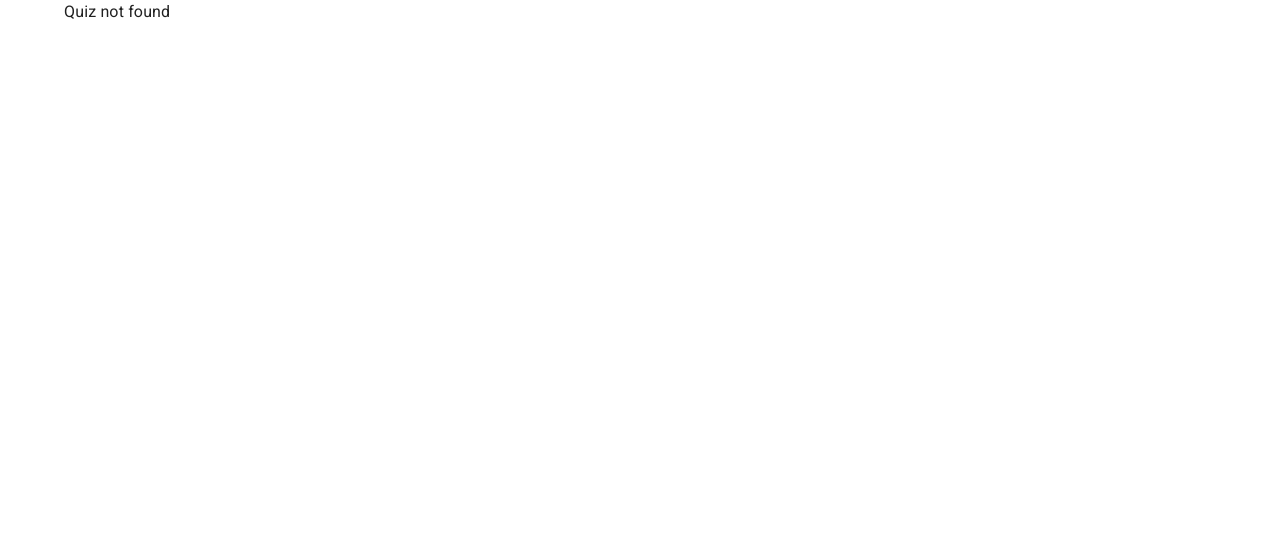
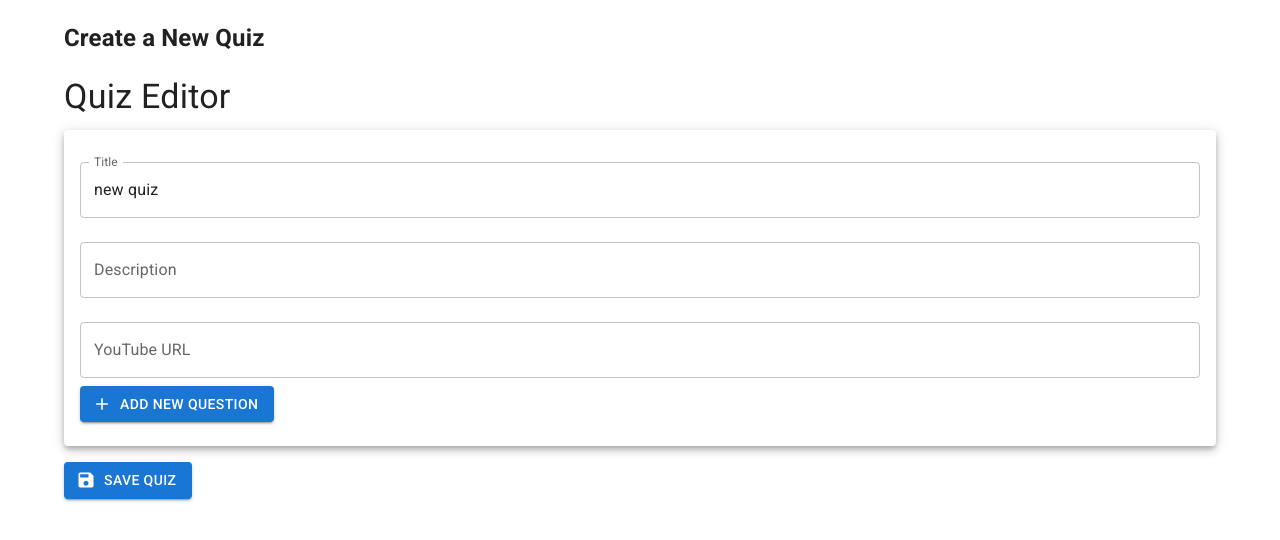
Before and after one commit to rjpals/bsn-app, a React (Create React App) app: page /quiz/new in a window 1280 px wide. Before the commit this address had no page. Shown: the top 540 px of the page. Built offline with nearby package versions, Linux system fonts and the light colour scheme.

Commit message:
Add quiz creator

```diff
--- a/src/App.tsx
+++ b/src/App.tsx
@@ -1,8 +1,9 @@
 import React from "react";
 import { BrowserRouter as Router, Route, Routes } from "react-router-dom";
 import { Container, CssBaseline } from "@mui/material";
-import QuizEditor from "./components/QuizEditor";
+import QuizEditorPage from "./components/QuizEditorPage";
 import QuizzesList from "./components/QuizList";
+import QuizCreator from "./components/QuizCreator";
 
 function App() {
   return (
@@ -12,8 +13,8 @@ function App() {
         <Container>
           <Routes>
             <Route path="/" element={<QuizzesList />} />
-            <Route path="/quiz" />
-            <Route path="/quiz/:id" element={<QuizEditor />} />
+            <Route path="/quiz/new" element={<QuizCreator />} />
+            <Route path="/quiz/:id" element={<QuizEditorPage />} />
           </Routes>
         </Container>
       </Router>
--- /dev/null
+++ b/src/components/QuizCreator.tsx
@@ -0,0 +1,37 @@
+import React, { useState } from "react";
+import QuizEditor from "./QuizEditor"; // Assume you have a QuizEditor component
+import { Quiz, createQuiz } from "../store/quiz";
+import { getRandomIntId } from "../util";
+import { getFormattedDate } from "../util";
+import { useAppDispatch } from "../hooks";
+import { useNavigate } from "react-router-dom";
+
+const QuizCreator = () => {
+  const dispatch = useAppDispatch();
+  const navigate = useNavigate();
+  const [newQuiz, setNewQuiz] = useState<Quiz>({
+    id: getRandomIntId(),
+    created: getFormattedDate(),
+    modified: getFormattedDate(),
+    score: null,
+    description: "",
+    title: "new quiz",
+    url: "",
+    questions_answers: [],
+  });
+
+  const handleSave = () => {
+    dispatch(createQuiz(newQuiz));
+    // Redirect to quizzes list or other appropriate route
+    navigate("/");
+  };
+
+  return (
+    <div>
+      <h2>Create a New Quiz</h2>
+      <QuizEditor quiz={newQuiz} setQuiz={setNewQuiz} onSave={handleSave} />
+    </div>
+  );
+};
+
+export default QuizCreator;
--- a/src/components/QuizEditor.tsx
+++ b/src/components/QuizEditor.tsx
@@ -1,5 +1,4 @@
-import React, { useState, useEffect } from "react";
-import { useParams } from "react-router-dom";
+import React from "react";
 import {
   Box,
   Button,
@@ -10,31 +9,17 @@ import {
 } from "@mui/material";
 import AddIcon from "@mui/icons-material/Add";
 import SaveIcon from "@mui/icons-material/Save";
-import { Question } from "../store/quiz";
-import { useAppSelector, useAppDispatch } from "../hooks";
-import { updateQuiz, selectQuizzes } from "../store/quiz";
+import { Question, Quiz } from "../store/quiz";
 
 import { getRandomIntId } from "../util";
 import QuestionEditor from "./QuestionEditor";
 
-const QuizEditor = () => {
-  const { id } = useParams();
-  const dispatch = useAppDispatch();
-  const quizzes = useAppSelector(selectQuizzes);
-  const originalQuiz = id && quizzes.find((quiz) => quiz.id === parseInt(id));
-  const [quiz, setQuiz] = useState(originalQuiz);
-
-  useEffect(() => {
-    setQuiz(originalQuiz);
-  }, [id, originalQuiz]);
-
-  // TODO make this better
-  if (!quiz) return <div>Quiz not found</div>;
-
-  const handleSave = () => {
-    dispatch(updateQuiz(quiz));
-  };
-
+type QuizEditorProps = {
+  quiz: Quiz;
+  setQuiz: (quiz: Quiz) => void;
+  onSave: () => void;
+};
+const QuizEditor: React.FC<QuizEditorProps> = ({ quiz, setQuiz, onSave }) => {
   const handleQuestionChange = (updatedQuestion: Question) => {
     const updatedQuestions = [...quiz.questions_answers];
     const questionIndex = updatedQuestions.findIndex(
@@ -111,7 +96,7 @@ const QuizEditor = () => {
         <Button
           variant="contained"
           color="primary"
-          onClick={handleSave}
+          onClick={onSave}
           startIcon={<SaveIcon />}
         >
           Save Quiz
--- /dev/null
+++ b/src/components/QuizEditorPage.tsx
@@ -0,0 +1,32 @@
+import React, { useState, useEffect } from "react";
+import { useParams } from "react-router-dom";
+import { useAppSelector, useAppDispatch } from "../hooks";
+import { updateQuiz, selectQuizzes } from "../store/quiz";
+import { useNavigate } from "react-router-dom";
+
+import QuizEditor from "./QuizEditor";
+
+const QuizEditorPage = () => {
+  const { id } = useParams();
+  const dispatch = useAppDispatch();
+  const navigate = useNavigate();
+  const quizzes = useAppSelector(selectQuizzes);
+  const originalQuiz = id && quizzes.find((quiz) => quiz.id === parseInt(id));
+  const [quiz, setQuiz] = useState(originalQuiz);
+
+  useEffect(() => {
+    setQuiz(originalQuiz);
+  }, [id, originalQuiz]);
+
+  // TODO make this better
+  if (!quiz) return <div>Quiz not found</div>;
+
+  const handleSave = () => {
+    dispatch(updateQuiz(quiz));
+    navigate("/");
+  };
+
+  return <QuizEditor quiz={quiz} setQuiz={setQuiz} onSave={handleSave} />;
+};
+
+export default QuizEditorPage;
--- a/src/components/QuizList.tsx
+++ b/src/components/QuizList.tsx
@@ -29,7 +29,6 @@ const QuizzesList = () => {
           </CardContent>
         </Card>
       ))}
-      {/* TODO: Add a new quiz creator */}
       <Link to="/quiz/new">
         <Button variant="contained" color="primary" sx={{ marginTop: 2 }}>
           Add New Quiz
--- a/src/store/quiz.ts
+++ b/src/store/quiz.ts
@@ -2,6 +2,7 @@ import { createSlice, PayloadAction } from '@reduxjs/toolkit'
 import type { RootState } from '.'
 
 import exampleQuiz from '../example.json';
+import { getFormattedDate } from '../util';
 
 export type Answer = {
   id: number;
@@ -44,8 +45,11 @@ export const quizSlice = createSlice({
     },
     updateQuiz: (state, action: PayloadAction<Quiz>) => {
       const index = state.quizzes.findIndex((quiz) => quiz.id === action.payload.id);
-      state.quizzes[index] = action.payload;
-    }
+      state.quizzes[index] = {
+        ...action.payload,
+        modified: getFormattedDate(),
+      };
+    },
   },
 })
 
--- a/src/util.ts
+++ b/src/util.ts
@@ -1 +1,14 @@
 export const getRandomIntId = () => Math.floor(Math.random() * 2**32);
+export const getFormattedDate = () => {
+    var currentDate = new Date();
+
+    var year = currentDate.getFullYear();
+    var month = ('0' + (currentDate.getMonth() + 1)).slice(-2);
+    var day = ('0' + currentDate.getDate()).slice(-2);
+    var hours = ('0' + currentDate.getHours()).slice(-2);
+    var minutes = ('0' + currentDate.getMinutes()).slice(-2);
+    var seconds = ('0' + currentDate.getSeconds()).slice(-2);
+
+    var formattedDate = year + '-' + month + '-' + day + ' ' + hours + ':' + minutes + ':' + seconds;
+    return formattedDate;
+}
```
